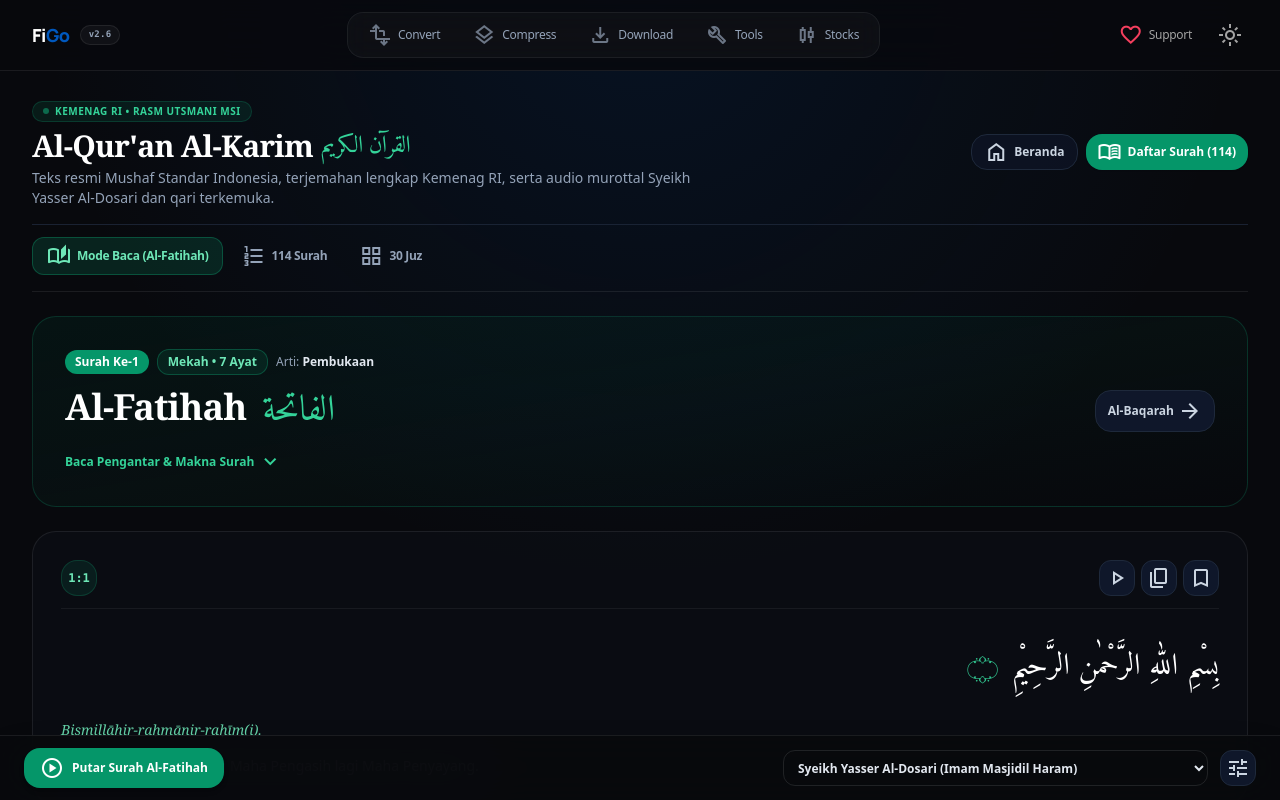
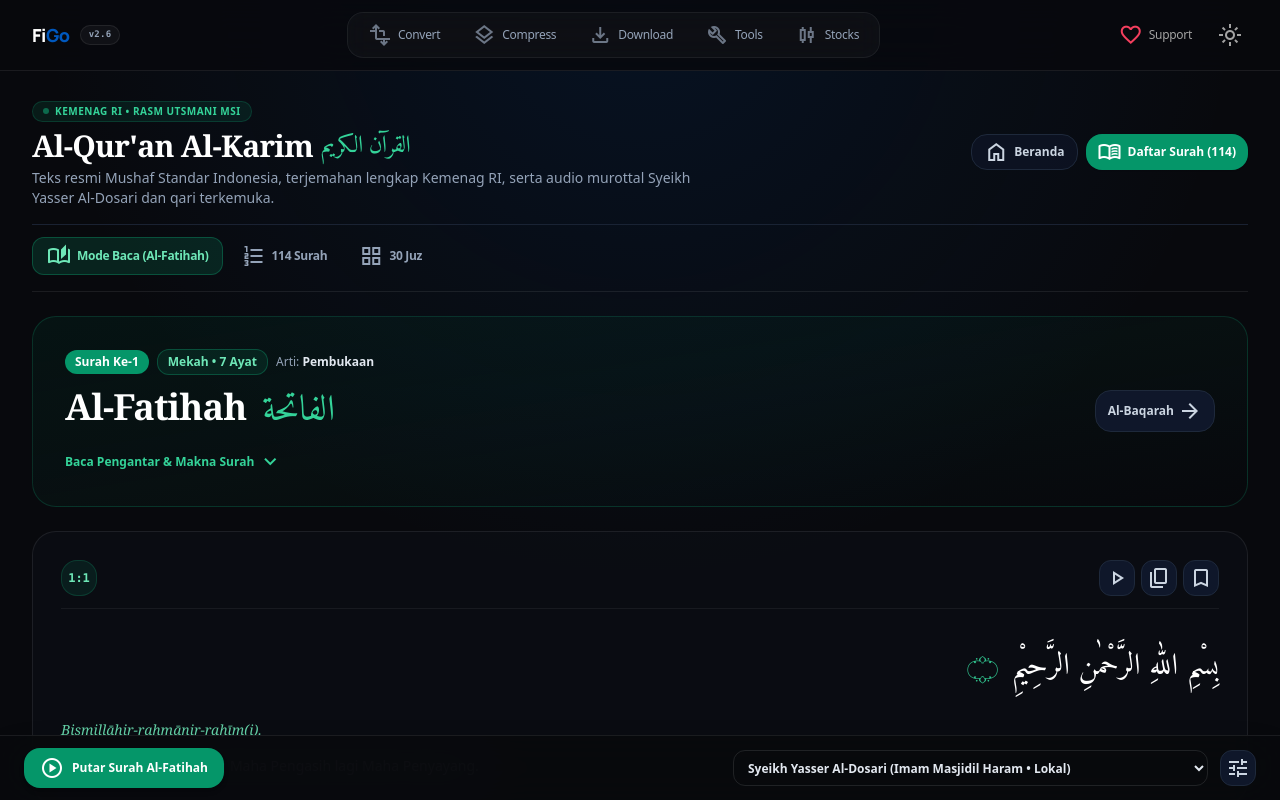
Before and after one commit to FikFikk/figo, a Nuxt app: page /quran in a window 1280 px wide. Shown: the top 800 px of the page. Built offline with nearby package versions, Linux system fonts and the light colour scheme; a web font is replaced by a local one.

Commit message:
feat(quran): integrate local yasser al-dosari audio default with dynamic offline fallback

```diff
--- a/app/composables/useQuran.ts
+++ b/app/composables/useQuran.ts
@@ -29,9 +29,13 @@ export function useQuran() {
   const juzs = ref<JuzItem[]>([])
   const currentSurah = ref<SurahDetail | null>(null)
   const loading = ref(false)
-  const selectedQari = ref('06') // Bawaan utama: Syeikh Yasser Al-Dosari
+  const selectedQari = ref('06') // Bawaan utama: Syeikh Yasser Al-Dosari (Lokal)
 
   const lastRead = ref<LastReadItem | null>(null)
+
+  // Status Konektivitas Jaringan & Ketersediaan API Online
+  const isOnline = ref(true)
+  const onlineApiFailed = ref(false)
 
   // Status Pemutaran Audio
   const playingAyat = ref<number | null>(null)
@@ -49,6 +53,43 @@ export function useQuran() {
       deckB.preload = 'auto'
     }
   }
+
+  const initConnectivity = () => {
+    if (import.meta.client) {
+      isOnline.value = navigator.onLine
+      window.addEventListener('online', () => {
+        isOnline.value = true
+        onlineApiFailed.value = false
+      })
+      window.addEventListener('offline', () => {
+        isOnline.value = false
+        // Otomatis kembalikan ke Syeikh Yasser Al-Dosari yang tersimpan lokal saat offline
+        selectedQari.value = '06'
+      })
+    }
+  }
+
+  // Daftar Qari yang tersedia secara dinamis:
+  // Jika offline atau API online gagal, pilihan qari lain otomatis hilang dan hanya menyisakan Syeikh Yasser Al-Dosari (Lokal)
+  const availableQaris = computed<QariOption[]>(() => {
+    if (!isOnline.value || onlineApiFailed.value) {
+      return [
+        {
+          id: '06',
+          code: '06',
+          name: 'Syeikh Yasser Al-Dosari',
+          role: 'Imam Masjidil Haram (Lokal / Offline Ready)'
+        }
+      ]
+    }
+
+    return QARI_OPTIONS.map((q) => {
+      if (q.code === '06') {
+        return { ...q, role: `${q.role} • Lokal` }
+      }
+      return { ...q, role: `${q.role} • Online` }
+    })
+  })
 
   const loadIndices = async () => {
     try {
@@ -78,6 +119,7 @@ export function useQuran() {
   }
 
   const loadStorage = () => {
+    initConnectivity()
     if (import.meta.client) {
       const savedQari = localStorage.getItem('figo_quran_qari')
       if (savedQari && QARI_OPTIONS.some((q) => q.code === savedQari)) {
@@ -92,15 +134,24 @@ export function useQuran() {
     }
   }
 
+  // Mendapatkan URL audio: Syeikh Yasser Al-Dosari dari sistem lokal kita (/audio/quran/06/),
+  // sedangkan qari lainnya streaming dari CDN resmi
   const resolveAyatAudioUrl = (surahNumber: number, ayatNumber: number): string => {
     if (!currentSurah.value) return ''
+    const surahStr = String(surahNumber).padStart(3, '0')
+    const ayatStr = String(ayatNumber).padStart(3, '0')
+
+    // Bawaan lokal di sistem kita untuk Syeikh Yasser Al-Dosari
+    if (selectedQari.value === '06') {
+      return `/audio/quran/06/${surahStr}${ayatStr}.mp3`
+    }
+
+    // Untuk qari lainnya: streaming dari CDN resmi
     const target = currentSurah.value.ayat.find((a) => a.nomorAyat === ayatNumber)
     if (target?.audio?.[selectedQari.value]) {
       return target.audio[selectedQari.value]
     }
-    const qariCode = selectedQari.value === '06' ? 'Yasser_Ad-Dussary_128kbps' : 'Alafasy_128kbps'
-    const surahStr = String(surahNumber).padStart(3, '0')
-    const ayatStr = String(ayatNumber).padStart(3, '0')
+    const qariCode = selectedQari.value === '05' ? 'Alafasy_128kbps' : 'Yasser_Ad-Dussary_128kbps'
     return `https://everyayah.com/data/${qariCode}/${surahStr}${ayatStr}.mp3`
   }
 
@@ -265,8 +316,31 @@ export function useQuran() {
       }
     }
 
+    // Penanganan error cerdas: Jika audio online gagal, otomatis beralih ke Syeikh Yasser Al-Dosari lokal
     currentDeck.onerror = () => {
       console.warn(`Gagal memuat audio ayat ${surahNumber}:${ayatNumber}`)
+
+      // Jika qari online yang gagal, alihkan ke audio lokal aman Syeikh Yasser Al-Dosari dan sembunyikan qari online
+      if (selectedQari.value !== '06') {
+        console.warn('API qari online gagal atau tidak dapat diakses. Mengalihkan ke audio lokal Syeikh Yasser Al-Dosari.')
+        onlineApiFailed.value = true
+        selectedQari.value = '06'
+        playAyat(surahNumber, ayatNumber)
+        return
+      }
+
+      // Jika berkas lokal 06 masih dalam antrean unduh, coba fallback ke CDN Yasser Al-Dosari
+      const surahStr = String(surahNumber).padStart(3, '0')
+      const ayatStr = String(ayatNumber).padStart(3, '0')
+      const cdnUrl = `https://cdn.equran.id/audio-partial/Yasser-Al-Dosari/${surahStr}${ayatStr}.mp3`
+      if (currentDeck.src !== cdnUrl) {
+        currentDeck.src = cdnUrl
+        currentDeck.play().catch(() => {
+          stopAudio()
+        })
+        return
+      }
+
       const nextAyat = ayatNumber + 1
       if (currentSurah.value && nextAyat <= currentSurah.value.jumlahAyat) {
         activeDeckKey = activeDeckKey === 'A' ? 'B' : 'A'
@@ -308,6 +382,9 @@ export function useQuran() {
     currentSurah,
     loading,
     selectedQari,
+    availableQaris,
+    isOnline,
+    onlineApiFailed,
     lastRead,
     playingAyat,
     isPlaying,
--- a/app/pages/quran.vue
+++ b/app/pages/quran.vue
@@ -462,7 +462,7 @@
               :class="isDark ? 'border-white/10 bg-slate-900 text-slate-200' : 'border-slate-200 bg-white text-slate-800'"
               @change="onQariChange(($event.target as HTMLSelectElement).value)"
             >
-              <option v-for="qari in QARI_OPTIONS" :key="qari.code" :value="qari.code">
+              <option v-for="qari in availableQaris" :key="qari.code" :value="qari.code">
                 {{ qari.name }} ({{ qari.role }})
               </option>
             </select>
@@ -564,6 +564,9 @@ const {
   currentSurah,
   loading,
   selectedQari,
+  availableQaris,
+  isOnline,
+  onlineApiFailed,
   lastRead,
   playingAyat,
   isPlaying,
@@ -667,7 +670,8 @@ const togglePlaySurah = () => {
 
 const onQariChange = (code: string) => {
   setQari(code)
-  showToast(`Qari diubah: ${QARI_OPTIONS.find((q) => q.code === code)?.name}`)
+  const qari = availableQaris.value.find((q) => q.code === code)
+  showToast(`Qari: ${qari?.name || 'Syeikh Yasser Al-Dosari'}`)
 }
 
 const isMarked = (ayatNumber: number) => {
@@ -694,6 +698,13 @@ const copyAyat = async (item: AyatItem) => {
     showToast('Gagal menyalin ayat')
   }
 }
+
+// Notifikasi cerdas jika API online gagal dan sistem beralih ke audio lokal
+watch(onlineApiFailed, (failed) => {
+  if (failed) {
+    showToast('Koneksi online tidak tersedia, beralih ke Syeikh Yasser Al-Dosari (Lokal)')
+  }
+})
 
 // Otomatis scroll ke ayat yang sedang dibaca agar selalu terlihat nyaman di layar
 watch(playingAyat, async (newAyat) => {
```
Also changed, not shown: 1 other file (tests, documents, lock files or other folders).
